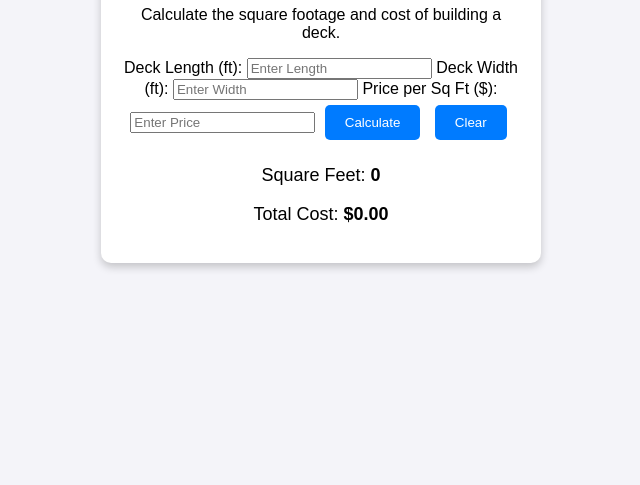
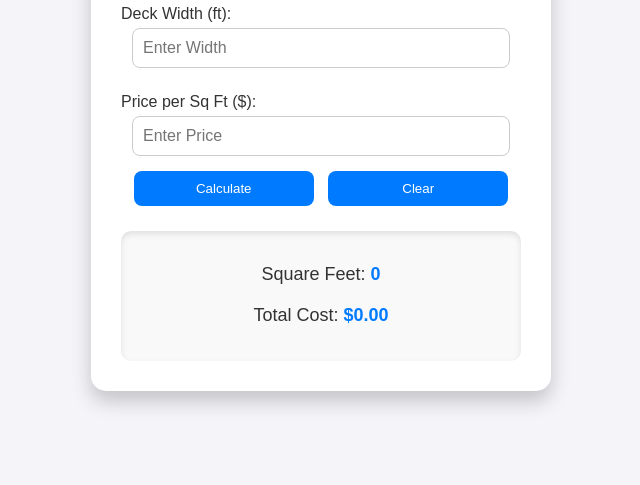
Before and after one commit to Rmccune85/price-per-sq-Ft-project, a plain HTML site: page index.html in a window 1280 px wide. Shown: the part 315-800 px from the top of the page, without its empty margins (319-959 px from the left). Drawn offline with Linux system fonts and the light colour scheme.

Commit message:
Update styles.css
change to looks

```diff
--- a/styles.css
+++ b/styles.css
@@ -1,63 +1,135 @@
-/* General Page Styles */
+/* ============================
+   General Styles
+============================ */
 body {
-    font-family: Arial, sans-serif;
+    font-family: 'Poppins', Arial, sans-serif;
     background-color: #f4f4f9;
     display: flex;
     justify-content: center;
     align-items: center;
     height: 100vh;
     margin: 0;
+    padding: 20px;
+    text-align: center;
+    box-sizing: border-box;
 }
 
-/* Container for the Form and Output */
+/* ============================
+   Container Styles
+============================ */
 .container {
     background: white;
-    border-radius: 10px;
-    padding: 20px;
-    box-shadow: 0 4px 8px rgba(0, 0, 0, 0.2);
-    text-align: center;
+    border-radius: 15px;
+    padding: 30px;
+    box-shadow: 0 10px 20px rgba(0, 0, 0, 0.2);
     max-width: 400px;
     width: 100%;
+    text-align: center;
 }
 
-/* Header Styles */
+/* ============================
+   Heading and Text Styles
+============================ */
 h1 {
     color: #333;
+    font-weight: 600;
+    margin-bottom: 10px;
 }
 
-/* Dropdown Styling */
-select {
-    width: 100%;
-    padding: 10px;
-    margin: 10px 0;
-    border-radius: 5px;
-    border: 1px solid #ccc;
+p {
+    color: #666;
+    font-size: 14px;
+    margin-bottom: 20px;
 }
 
-/* Button Styles */
+/* ============================
+   Input and Label Styles
+============================ */
+label {
+    display: block;
+    font-weight: 500;
+    margin: 15px 0 5px;
+    color: #333;
+    text-align: left;
+}
+
+input[type="number"] {
+    padding: 10px;
+    width: calc(100% - 22px);
+    margin-bottom: 10px;
+    border-radius: 8px;
+    border: 1px solid #ccc;
+    font-size: 16px;
+    box-sizing: border-box;
+    transition: border 0.3s;
+}
+
+input[type="number"]:focus {
+    border-color: #007bff;
+    outline: none;
+}
+
+/* ============================
+   Button Styles
+============================ */
 button {
     background: #007bff;
     color: white;
     border: none;
     padding: 10px 20px;
-    border-radius: 5px;
+    border-radius: 8px;
     cursor: pointer;
     margin: 5px;
-    transition: background 0.3s;
+    transition: background 0.3s, transform 0.3s;
+    width: 45%;
 }
 
 button:hover {
     background: #0056b3;
+    transform: scale(1.05);
 }
 
-/* Output Display */
+button:active {
+    transform: scale(0.95);
+}
+
+/* ============================
+   Output Section Styles
+============================ */
 .output {
     margin-top: 20px;
+    padding: 15px;
+    background: #f9f9f9;
+    border-radius: 10px;
+    box-shadow: inset 0 3px 6px rgba(0, 0, 0, 0.1);
+}
+
+.output p {
     font-size: 18px;
+    color: #333;
 }
 
 .output span {
     font-weight: bold;
+    color: #007bff;
+}
+
+/* ============================
+   Responsive Design
+============================ */
+@media (max-width: 600px) {
+    body {
+        padding: 10px;
+    }
+
+    .container {
+        width: 100%;
+    }
+
+    button {
+        width: 100%;
+        margin-bottom: 10px;
+    }
 }
 
 /* 📌 Signature
```
